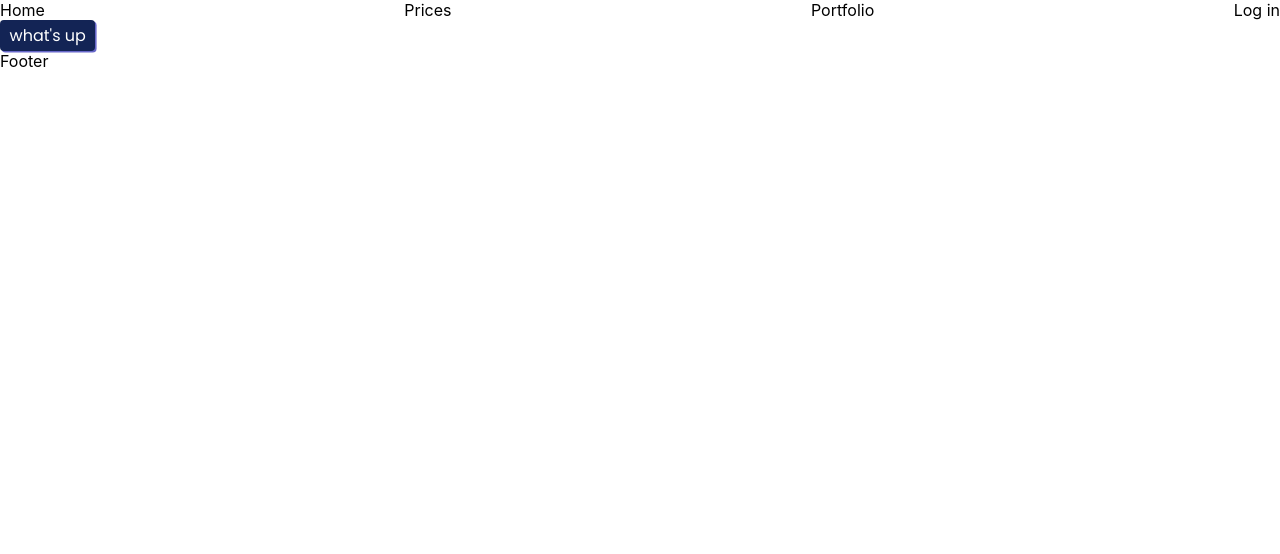
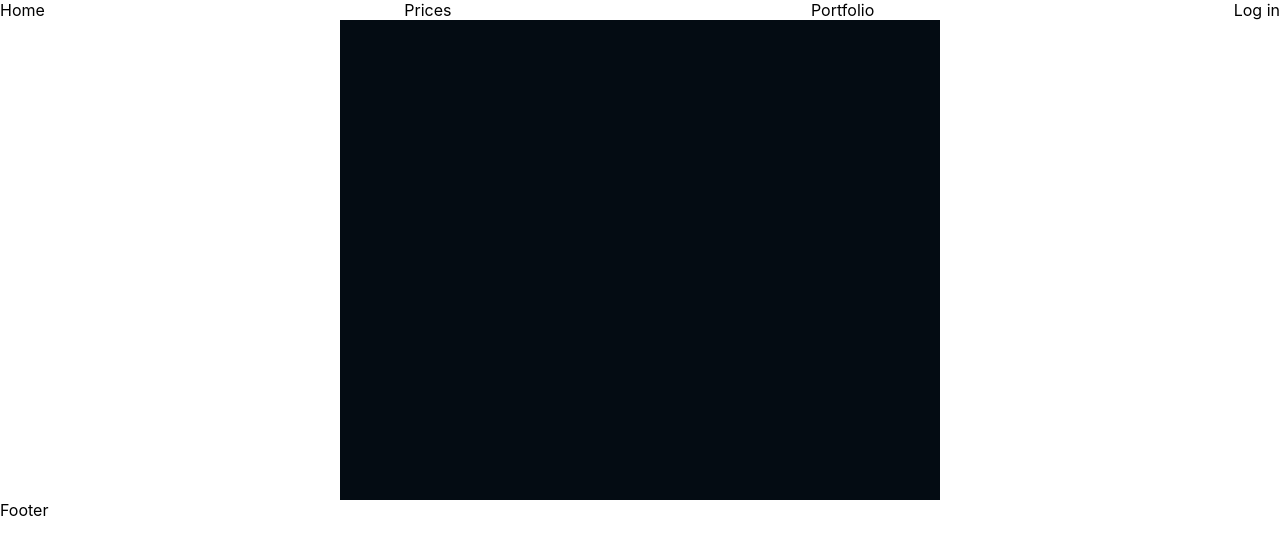
Before and after one commit to IrvHenri/moonshot, a React (Create React App) app in the folder client/: page / in a window 1280 px wide. Shown: the top 554 px of the page. Built offline with nearby package versions, Linux system fonts and the light colour scheme.

Commit message:
add index page header

```diff
--- a/client/src/App.js
+++ b/client/src/App.js
@@ -14,10 +14,10 @@ function App() {
   return (
     <div className="App">
       <Navbar />
-
+      <Landing />
       <Router>
         <Switch>
-          <Route exact path="/" component={Landing} />
+          {/* <Route exact path="/" component={Landing} /> */}
           <Route path="/prices" component={TableData} />
           <Route path="/prices/:id" component={CoinDetail} />
           <Route path="/portfolio" component={Portfolio} />
--- a/client/src/components/Landing/index.css
+++ b/client/src/components/Landing/index.css
@@ -0,0 +1,4 @@
+.container {
+  background-color: var(--primary-bg-color);
+  height: 60vh;
+}
--- a/client/src/components/Landing/index.js
+++ b/client/src/components/Landing/index.js
@@ -1,10 +1,12 @@
-import Button from "../Button";
+import './index.css'
+import { Container, Grid } from '@material-ui/core'
 
 const Landing = () => {
   return (
-    <div>
-      <Button text={"what's up"} />
-    </div>
+    <Container maxWidth="sm" className="container">
+      <Grid item xs={12} sm={6}> </Grid>
+      <Grid item xs={12} sm={6}> </Grid>
+    </Container>
   );
 };
 
```
Also changed, not shown: 2 other files (tests, documents, lock files or other folders).
